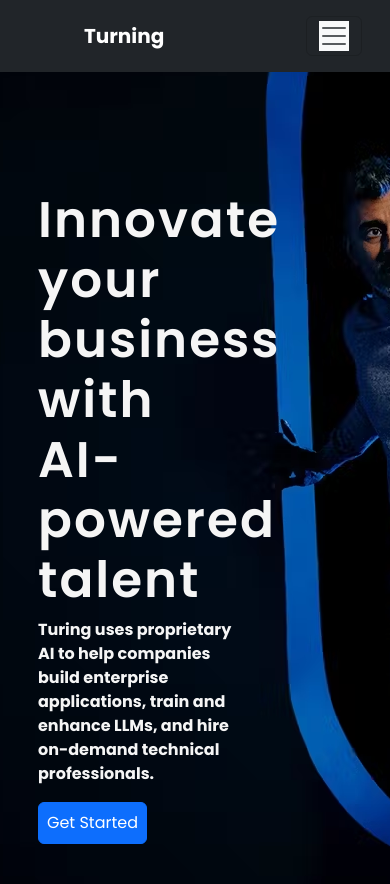
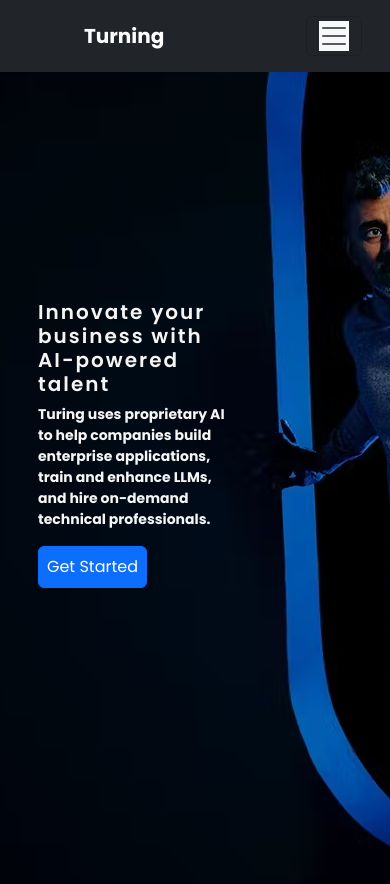
Before and after one commit to althaf070/turning, a plain HTML site: page index.html in a window 390 px wide. Drawn offline with nearby package versions, Linux system fonts and the light colour scheme; files whose address does not match are found by name.

Commit message:
fixed nav issues

```diff
--- a/styles.css
+++ b/styles.css
@@ -1,19 +1,26 @@
-*{
+* {
     margin: 0;
     padding: 0;
     box-sizing: border-box;
     font-family: "Poppins", sans-serif;
   }
-body{
+  body {
     scrollbar-width: 2px;
     scroll-behavior: smooth;
   }
-a{
+  a {
     text-decoration: none;
     color: inherit;
   }
-
-.extended{
+  .navbar {
+    z-index: 1000;
+  }
+  .extended,
+  .ex2 {
+    z-index: 11;
+    background: linear-gradient(109.6deg, rgba(0, 0, 0, 0.93) 11.2%, rgb(63, 61, 61) 78.9%);
+  }
+  .extended {
     width: 100vw; /* Make the dropdown menu full width */
     left: -198px !important; /* Align it to the left of the viewport */
     right: 0 !important; /* Ensure it stretches to the right */
@@ -26,15 +33,15 @@ a{
     background: linear-gradient(109.6deg, rgba(0, 0, 0, 0.93) 11.2%, rgb(63, 61, 61) 78.9%);
     color: whitesmoke;
   }
-.gr2{
+  .gr2 {
     grid-template-columns: 1fr 1fr 1.7fr;
   }
-.trd-ul{
+  .trd-ul {
     background: linear-gradient(109.6deg, rgba(0, 0, 0, 0.93) 11.2%, rgb(63, 61, 61) 78.9%);
     color: whitesmoke;
     width: 450px;
   }
-.trd-ul p{
+  .trd-ul p {
     text-align: start;
     margin-left: 12px;
   }
@@ -44,64 +51,80 @@ hr {
   .items {
     padding: 20px;
   }
-.item-img{
+  .item-img {
     border-radius: 12px;
     background: radial-gradient(circle at 10% 20%, rgb(0, 0, 0) 0%, rgb(64, 64, 64) 90.2%);
     color: white;
     margin: 0;
     padding: 12px;
   }
-.bgcs{
+  .bgcs {
     background: linear-gradient(109.6deg, rgba(0, 0, 0, 0.93) 11.2%, rgb(63, 61, 61) 78.9%);
     height: 160px;
     width: 100px;
+    z-index: 11;
   }
-.bgcs li{
+  .bgcs li {
     margin-top: 12px;
     margin-left: 6px;
   }
-.ex2{
+  .ex2 {
     left: -315px !important;
     width: 100vw; /* Make the dropdown menu full width */
     right: 300px !important;
   }
-.parent-img{
+  .parent-img {
     width: 100%;
     object-fit: contain;
   }
-.parent-img img{
+  .parent-img img {
     width: 100%;
   }
-.child-banner{
+  .child-banner {
     width: 50%;
     position: absolute;
     left: 0;
     top: 190px;
     color: whitesmoke;
     margin-left: 38px;
+    z-index: 1;
   }
-.child-banner h1{
+  .child-banner h1 {
     font-size: 50px;
     letter-spacing: 2px;
   }
   @media screen and (max-width: 768px) {
-    .extended{
+    .extended {
       left: 0;
       right: 210px;
       width: 85%;
     }
-    .grid{
+    .grid {
       display: flex;
       flex-direction: column;
     }
-    .parent-img{
+    .parent-img {
       height: 100vh;
       width: 100%;
     }
-    .parent-img img{
+    .parent-img img {
       width: 100%;
       height: 100%;
       object-fit: none;
     }
-
+    .child-banner {
+      top: 300px;
     }
+    .child-banner h1 {
+      font-size: 30px;
+      letter-spacing: 2px;
+    }
+  }
+  @media screen and (max-width: 480px) {
+    .child-banner h1 {
+      font-size: 20px;
+    }
+    .child-banner p {
+      font-size: 14px;
+    }
+  }
```
Lines whose indentation alone changed are shown as unchanged.
